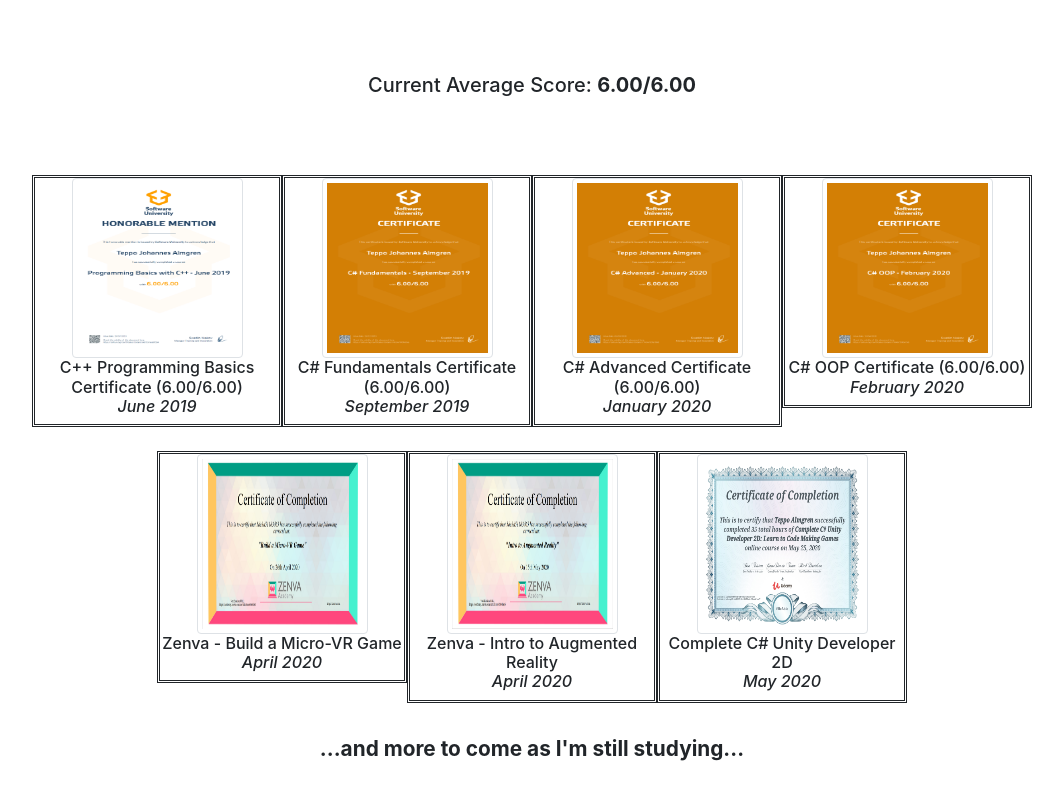
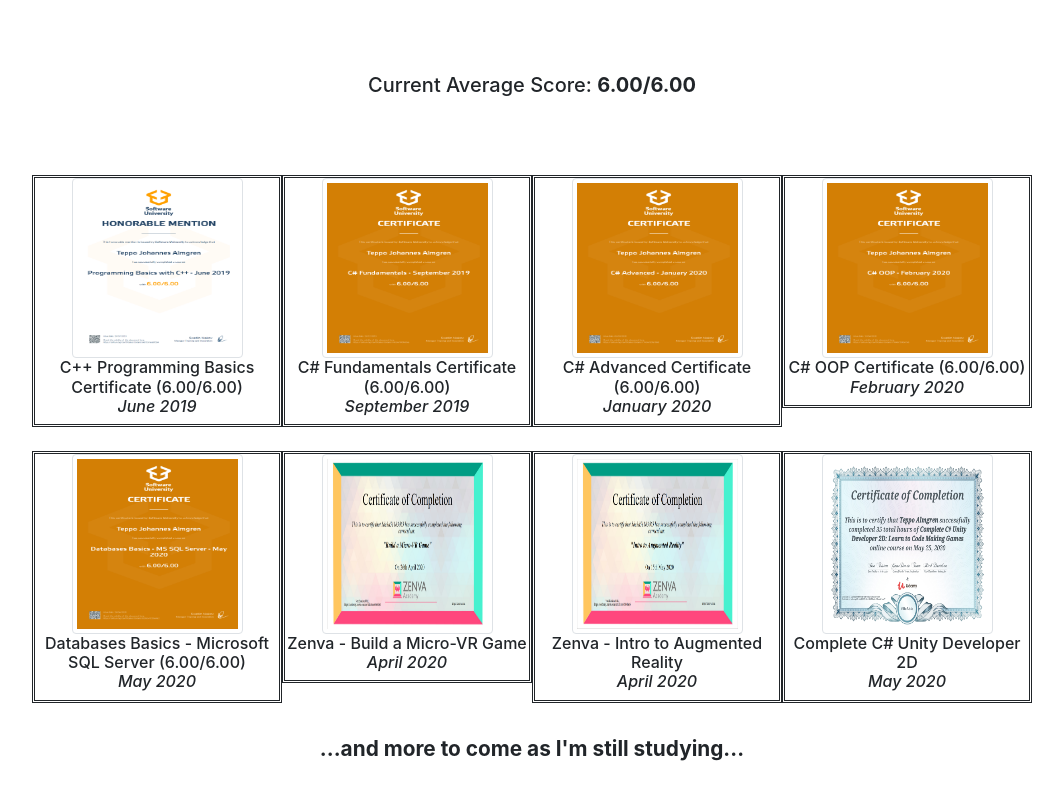
Before and after one commit to JonHanes/portfolio, a React (Create React App) app: page /certificates in a window 1280 px wide. Shown: the part 406-1206 px from the top of the page, without its empty margins (108-1171 px from the left). Built offline with nearby package versions, Linux system fonts and the light colour scheme.

Commit message:
Updating the portfolio

```diff
--- a/src/Components/ImageGallery.js
+++ b/src/Components/ImageGallery.js
@@ -13,6 +13,7 @@
 import ZENVA_MICROVR from "../Assets/Images/Certificates/Zenva_BuildMicro-VRGame.PNG"
 import ZENVA_AR_INTRO from "../Assets/Images/Certificates/Zenva_IntroToAR.PNG"
 import UDEMY_2D_Course from "../Assets/Images/Certificates/Udemy_Unity_2D_Course.jpg"
+import MSSQL_Basics from "../Assets/Images/Certificates/CS-DB-MSSQL-MAY2020.png"
 //#endregion
 
 class ImageGallery extends Component {
@@ -54,6 +55,12 @@
                         <br/>
 
                         <div className="gallery-imageWrapper">
+                            <Image className="gallery-smallImg" src={MSSQL_Basics} thumbnail />
+                            <h6>Databases Basics - Microsoft SQL Server (6.00/6.00)<br/>
+                            <i>May 2020</i></h6>
+                        </div>
+
+                        <div className="gallery-imageWrapper">
                             <Image className="gallery-smallImg" src={ZENVA_MICROVR} thumbnail />
                             <h6>Zenva - Build a Micro-VR Game<br/>
                             <i>April 2020</i></h6>
@@ -71,6 +78,8 @@
                             <i>May 2020</i></h6>
                         </div>
 
+
+
                         <br/>
                         <p className="boldTextWithTopMargin">...and more to come as I'm still studying...</p>
                 </Container>
--- a/src/Pages/AboutPage.js
+++ b/src/Pages/AboutPage.js
@@ -12,7 +12,7 @@
 
             <Content>
             <h3>Who I am</h3>
-            I am a programmer who had a late start.<br/>
+            I am primarily a C#/.NET developer who had a late start.<br/>
             Around 4 years back I took up studies with Java as part of my IT course in Finland.<br/>
             I found myself having a lot of fun with learning how to program, and I began practicing outside of my studies.<br/><br/>
 
@@ -40,6 +40,8 @@
                     <ul>
                         <li>C# OOP</li>
                         <li>C# QA - TDD & NUnit Testing</li>
+                        <li>ADO.NET</li>
+                        <li>Entity Framework</li>
                     </ul>
                 <li>C++</li>
                 <li>Java</li>
@@ -103,6 +105,7 @@
 
             <h3>Current Situation</h3>
             I am currently studying C# at Software University, Sofia.<br/>
+            At the moment, my studies are centered around the Entity Framework.<br/>
             You can view my current certificates on the <b>Certificates</b> page.
 
             <br/><br/>
--- a/src/Pages/HomePage.js
+++ b/src/Pages/HomePage.js
@@ -12,8 +12,9 @@
             <Hero title={props.title} subTitle={props.subTitle}/>
             <div className="descriptionText">
                 <h3 className="centeredText">
-                    I am primarily a C# developer, studying C# at SoftUni in Bulgaria.<br/>
+                    I am primarily a C#/.NET developer, studying C# at SoftUni in Bulgaria.<br/>
                     My main interests are game development and creating user interfaces, but I also have an interest in web design.<br/>
+                    I find working with backend development quite fun too.
                 </h3>
             </div>
             <Carousel/>
```
Also changed, not shown: src/Assets/Images/Certificates/CS-DB-MSSQL-MAY2020.png (added).
